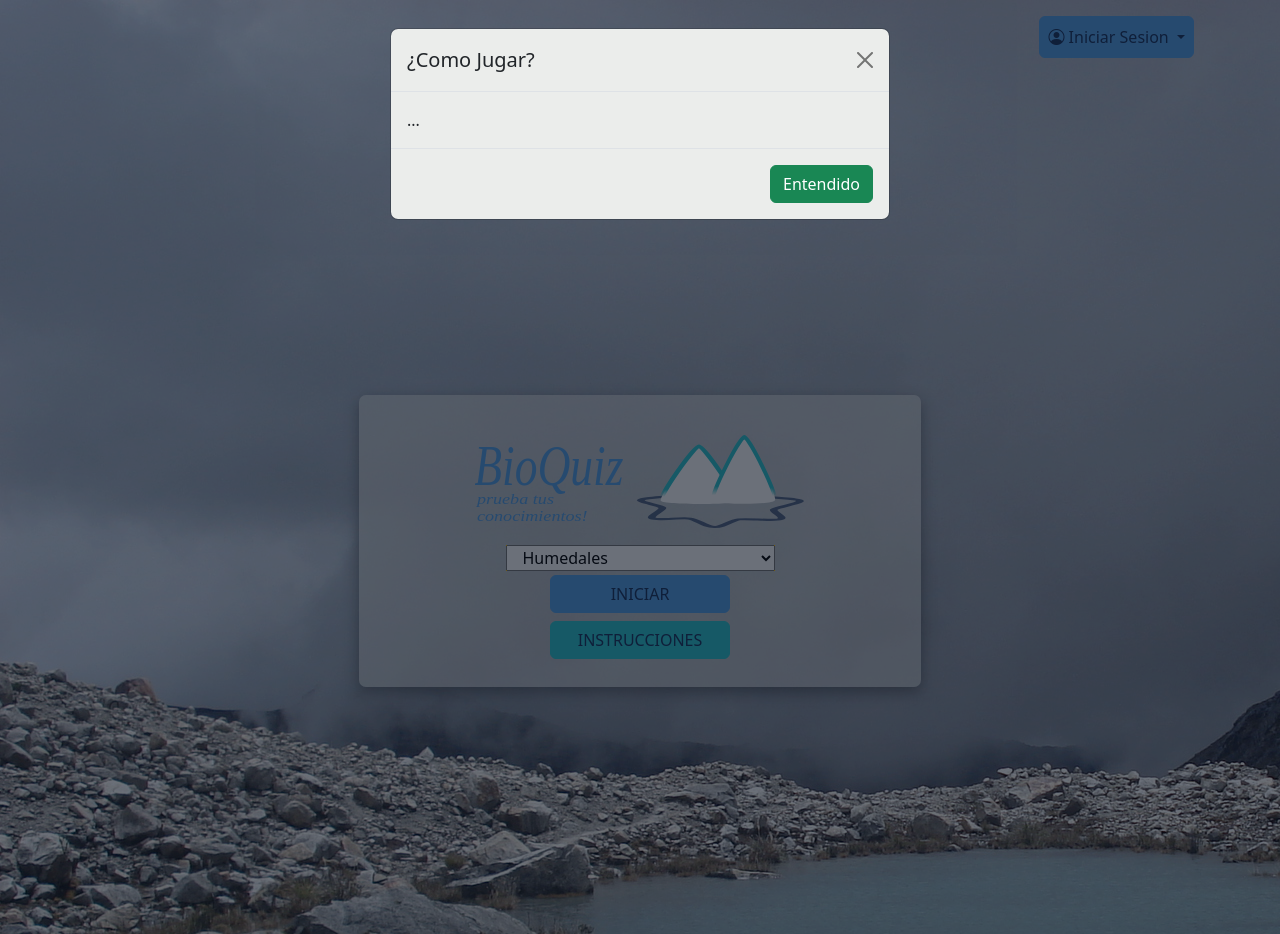
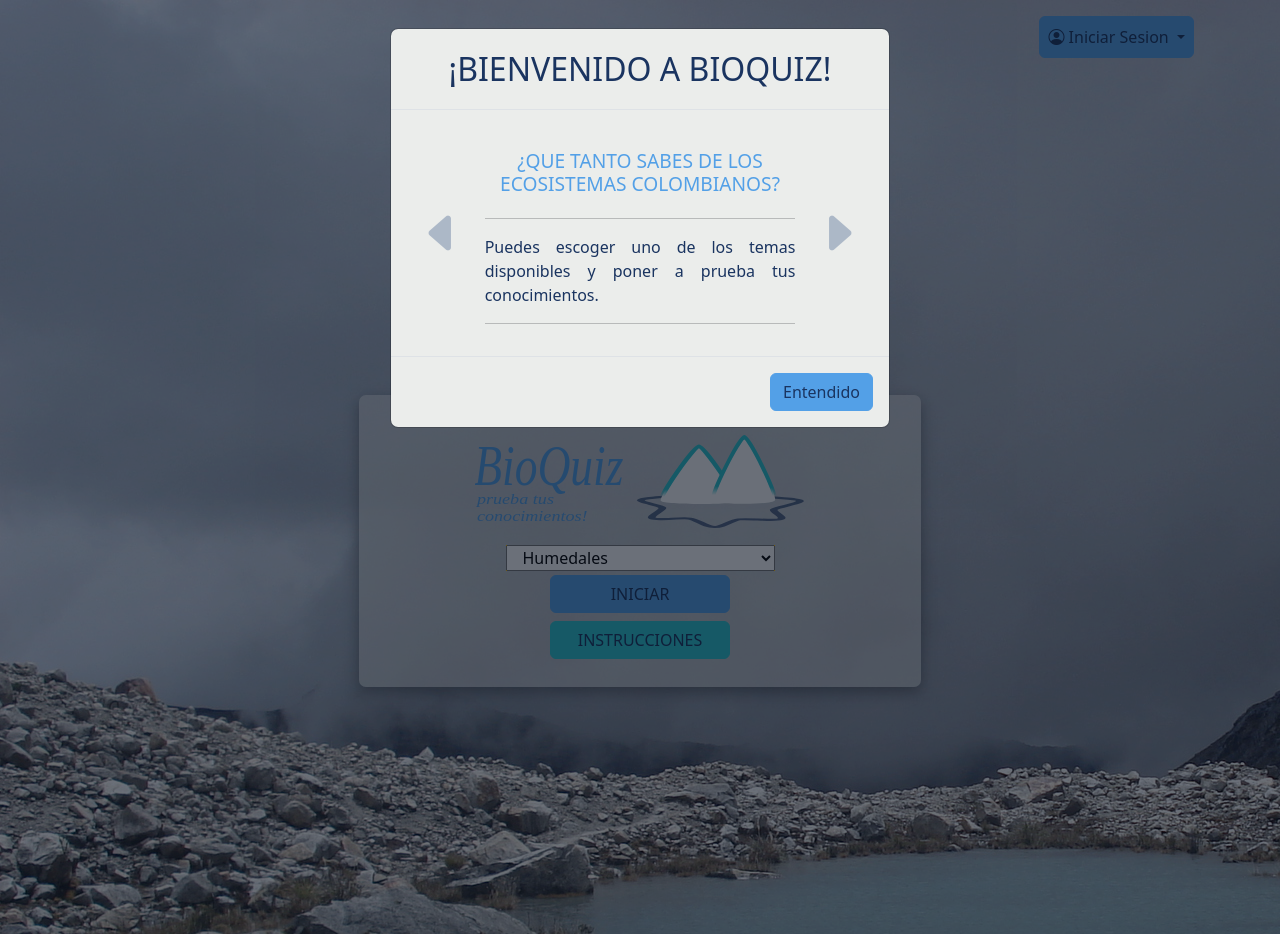
Before and after one commit to MichaelVel/QApp, a Django app: page / in a window 1280 px wide, after a click on "INSTRUCCIONES". Run offline with Django 4.2, Linux system fonts and the light colour scheme; some libraries are stand-ins or nearby versions.

Commit message:
added info instructions

```diff
--- a/quiz/static/quiz/css/index.css
+++ b/quiz/static/quiz/css/index.css
@@ -7,3 +7,30 @@
 .main-modal {
     background-color: rgba(var(--dark-shades), 0.2);
 }
+
+.m-title {
+    font-size: 2em;
+    text-align: center;
+    text-transform: uppercase;
+    color: rgb(var(--dark-shades));
+}
+
+.h4-title {
+    font-size: 1.2em;
+    text-align: center;
+    text-transform: uppercase;
+    color: rgb(var(--main-color));
+    margin-bottom: 1.2em;
+    margin-top: 1.2em;
+}
+
+.info-text {
+    text-align: justify;
+    color: rgb(var(--dark-shades));
+
+}
+
+.info-icon {
+    font-size: 3em;
+    color: rgb(var(--dark-accent));
+}
--- a/quiz/templates/quiz/index.html
+++ b/quiz/templates/quiz/index.html
@@ -37,19 +37,80 @@
     </div>
     </div>
 </main>
+
 <!-- Modal -->
 <div class="modal fade main-modal" id="instructions" tabindex="-1" aria-labelledby="instrLabel" aria-hidden="true">
     <div class="modal-dialog">
         <div class="modal-content bg-lshades">
             <div class="modal-header">
-                <h5 class="modal-title" id="instrLabel">¿Como Jugar?</h5>
-                    <button type="button" class="btn-close" data-bs-dismiss="modal" aria-label="Close"></button>
+                <h3 class="modal-title m-title col-12" id="instrLabel">¡Bienvenido a Bioquiz!</h5>
             </div>
             <div class="modal-body">
-                ...
+                <div id="carouselInfo" class="carousel slide" data-bs-ride="carousel">
+                    <div class="carousel-inner">
+                        <div class="carousel-item active">
+                            <div class="d-flex justify-content-center">
+                                <div class="col-8">
+                                    <h4 class="h4-title">
+                                        ¿Que tanto sabes de los ecosistemas colombianos?
+                                    </h4>
+                                    <hr>
+                                    <p class="info-text">
+                                        Puedes escoger uno de los temas disponibles y
+                                        poner a prueba tus conocimientos.
+                                    </p>
+                                    <hr>
+                                </div>
+                            </div>
+                        </div>
+                        <div class="carousel-item">
+                            <div class="d-flex justify-content-center">
+                                <div class="col-8">
+                                    <h4 class="h4-title">
+                                        ¿Como jugar?
+                                    </h4>
+                                    <hr>
+                                    <p class="info-text">
+                                        Para jugar, tienes que crear una cuenta, es gratis.
+                                        <br><br>
+                                        Escoge un tema, y responde las preguntas,
+                                        ¡Tienes 15 segundos para cada una!
+                                    </p>
+                                    <hr>
+                                </div>
+                            </div>
+                        </div>
+                        <div class="carousel-item">
+                            <div class="d-flex justify-content-center">
+                                <div class="col-8">
+                                    <h4 class="h4-title">
+                                        ¿Te interesa crear tus propios quices?
+                                    </h4>
+                                    <hr>
+                                    <p class="info-text">
+                                        Si tienes una idea, y te gustaria compartirla,
+                                        puedes crear tus propios quices.
+                                        <br><br>
+                                        En el menu de tu perfil encontraras una opción
+                                        para crear y consultar tus quices.
+                                    </p>
+                                    <hr>
+                                </div>
+                            </div>
+                        </div>
+                    </div>
+                    <button class="carousel-control-prev" type="button" data-bs-target="#carouselInfo" data-bs-slide="prev">
+                        <span><i class="bi bi-caret-left-fill info-icon" aria-hidden="true"></i></span>
+                        <span class="visually-hidden">Previous</span>
+                    </button>
+                    <button class="carousel-control-next" type="button" data-bs-target="#carouselInfo" data-bs-slide="next">
+                        <span><i class="bi bi-caret-right-fill info-icon" aria-hidden="true"></i></span>
+                        <span class="visually-hidden">Next</span>
+                    </button>
+                </div>
             </div>
             <div class="modal-footer">
-                <button type="button" class="btn btn-success" data-bs-dismiss="modal">Entendido</button>
+                <button type="button" class="btn btn-primary" data-bs-dismiss="modal">Entendido</button>
             </div>
         </div>
     </div>
```
